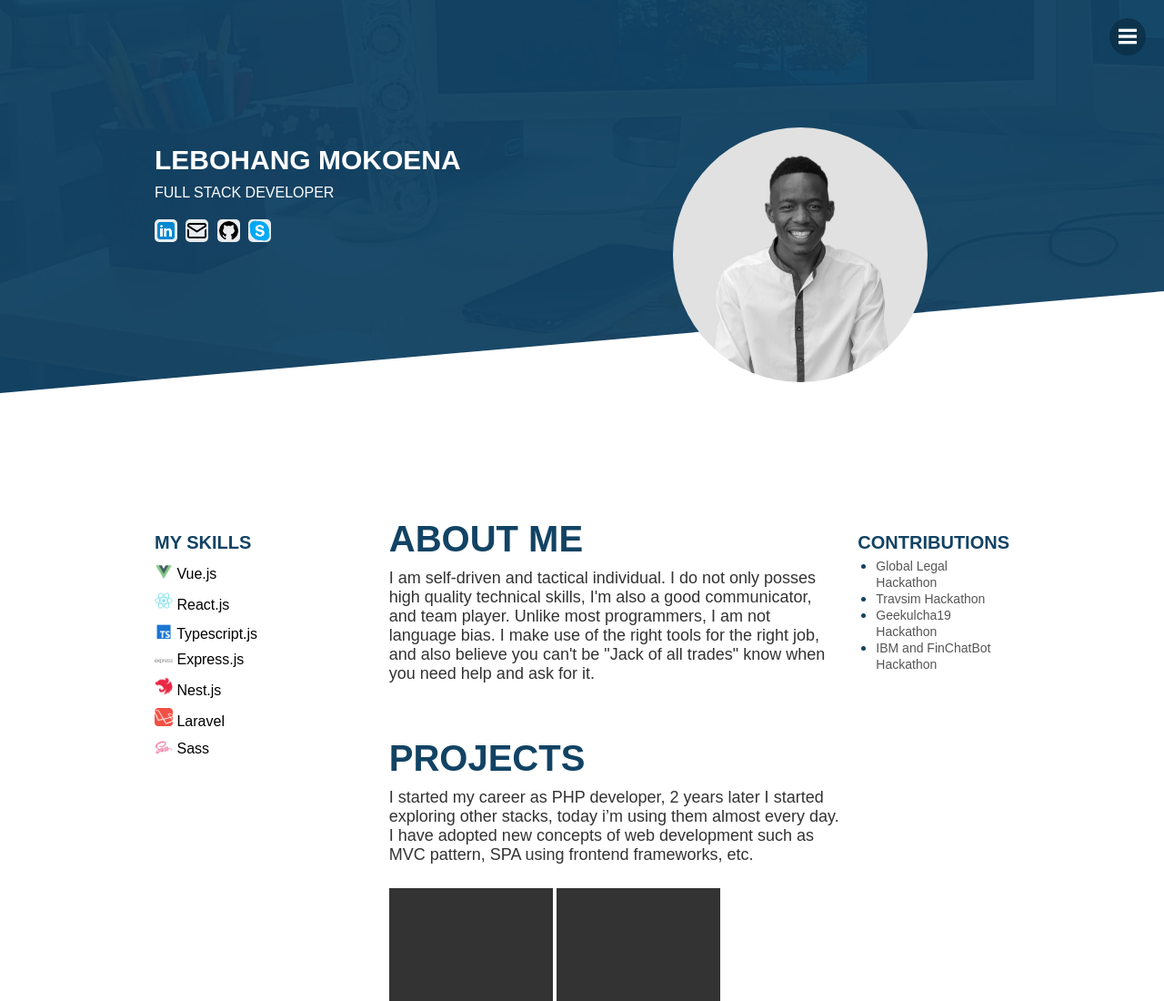
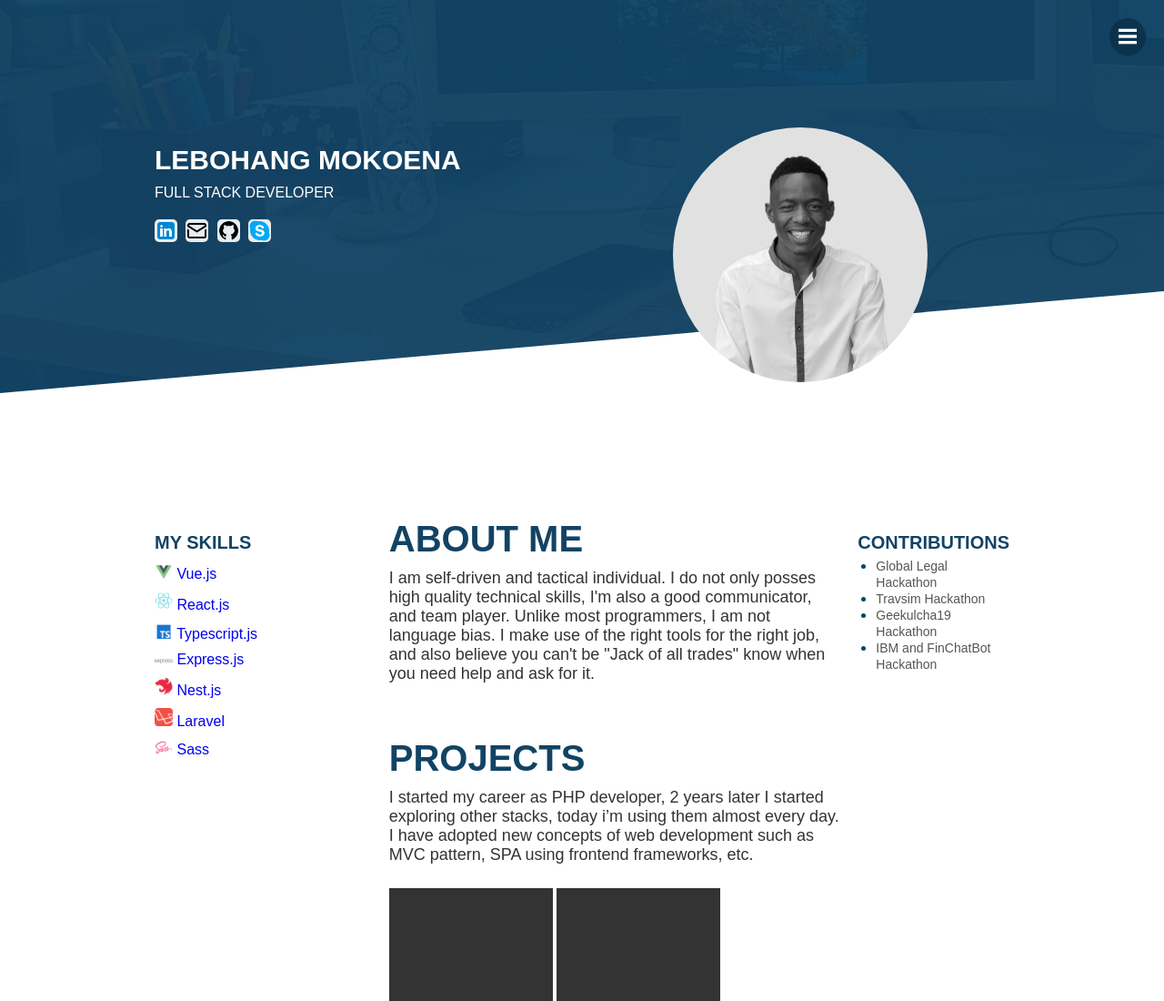
Before and after one commit to lebohang0824/lebohang, a plain HTML site: page index.html in a window 1280 px wide. Shown: the top 1100 px of the page at 91% size. Drawn offline with Linux system fonts and the light colour scheme; a web font is replaced by a local one.

Commit message:
Add skills links

```diff
--- a/index.html
+++ b/index.html
@@ -54,31 +54,31 @@
 				<ul>
 					<li>
 						<img src="imgs/lang/vuejs.png" alt="vuejs" />
-						<span>Vue.js</span>
+						<a href="https://vuejs.org/">Vue.js</a>
 					</li>
 					<li>
 						<img src="imgs/lang/reactjs.png" alt="reactjs" />
-						<span>React.js</span>
+						<a href="https://reactjs.org/">React.js</a>
 					</li>
 					<li>
 						<img src="imgs/lang/ts.png" alt="ts" />
-						<span>Typescript.js</span>
+						<a href="https://www.typescriptlang.org/">Typescript.js</a>
 					</li>
 					<li>
 						<img src="imgs/lang/expressjs.png" alt="expressjs" />
-						<span>Express.js</span>
+						<a href="https://expressjs.com/">Express.js</a>
 					</li>
 					<li>
 						<img src="imgs/lang/nest.png" alt="nest" />
-						<span>Nest.js</span>
+						<a href="https://nestjs.com/">Nest.js</a>
 					</li>
 					<li>
 						<img src="imgs/lang/laravel.png" alt="laravel" />
-						<span>Laravel</span>
+						<a href="https://laravel.com/">Laravel</a>
 					</li>
 					<li>
 						<img src="imgs/lang/sass.png" alt="sass" />
-						<span>Sass</span>
+						<a href="https://sass-lang.com/">Sass</a>
 					</li>
 				</ul>
 			</div>
```
